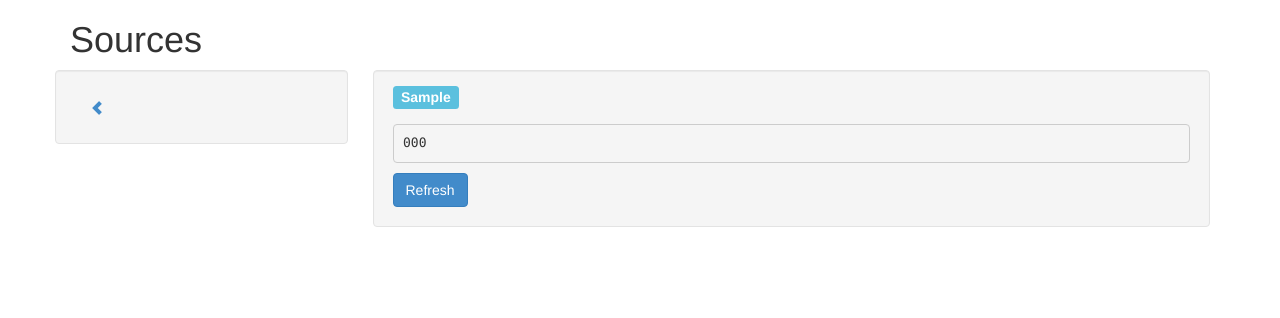
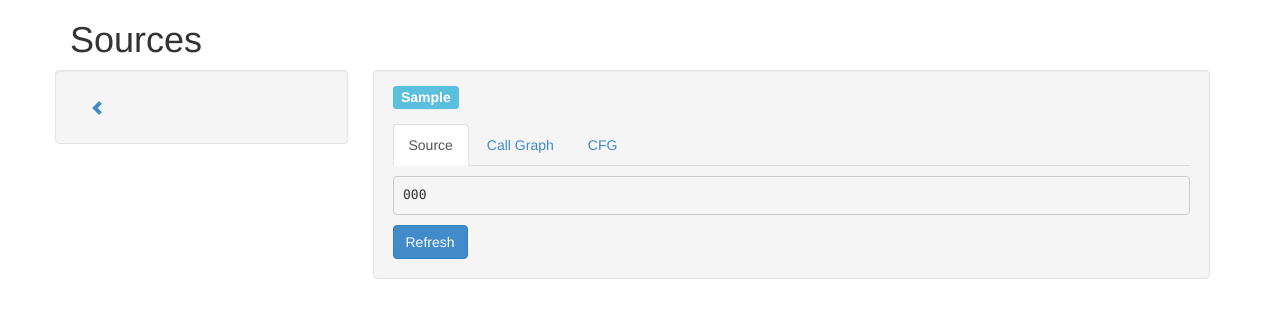
Before and after one commit to maximesong/program-analysis, a Python web app: template web/templates/sources.html in a window 1280 px wide. Shown: the top 318 px of the page. Run offline with Jinja, Linux system fonts and the light colour scheme; the template is opened without the code that fills it: most values are stand-ins (such as "Sample title", 1, 10 or a date in 2020); style sheets or scripts are compiled from the project's sources.

Commit message:
add tabs for panel

```diff
--- a/web/static/js/app.js
+++ b/web/static/js/app.js
@@ -10,6 +10,16 @@
       }
 
       $scope.refresh = function() {
+      };
+
+      $scope.tabSelected = 'Source';
+
+      $scope.onTabSelected = function(tab) {
+        $scope.tabSelected = tab;
+      };
+
+      $scope.isTabSelected = function(tab) {
+        return $scope.tabSelected === tab;
       };
 
       $scope.is_root_dir = function() {
--- a/web/static/less/web.less
+++ b/web/static/less/web.less
@@ -46,3 +46,7 @@
 .location-container {
     margin-bottom: 20px;
 }
+
+.source-code {
+    margin-top: 10px;
+}
--- a/web/templates/sources.html
+++ b/web/templates/sources.html
@@ -40,7 +40,19 @@
 	       <div class="location-container">
 		 <div class="label label-info path-label">{{currentPath}}</div>
 	       </div>
-	       <pre>{{sourceCode}}</pre>
+	       <ul class="nav nav-tabs">
+		 <li ng-class="{ active: isTabSelected('Source') }">
+		   <a ng-click="onTabSelected('Source')" href="">Source</a>
+		 </li>
+		 <li ng-class="{ active: isTabSelected('Call Graph') }">
+		   <a ng-click="onTabSelected('Call Graph')" href="">Call Graph</a>
+		 </li>
+		 <li ng-class="{ active: isTabSelected('CFG') }">
+		   <a ng-click="onTabSelected('CFG')" href="">CFG</a>
+		 </li>
+	       </ul>
+
+	       <pre class="source-code" ng-show="isTabSelected('Source')">{{sourceCode}}</pre>
 	       <div class="btn btn-primary" ng-click="refresh()">Refresh</div>
 	     </div>
 	   </div>
```
